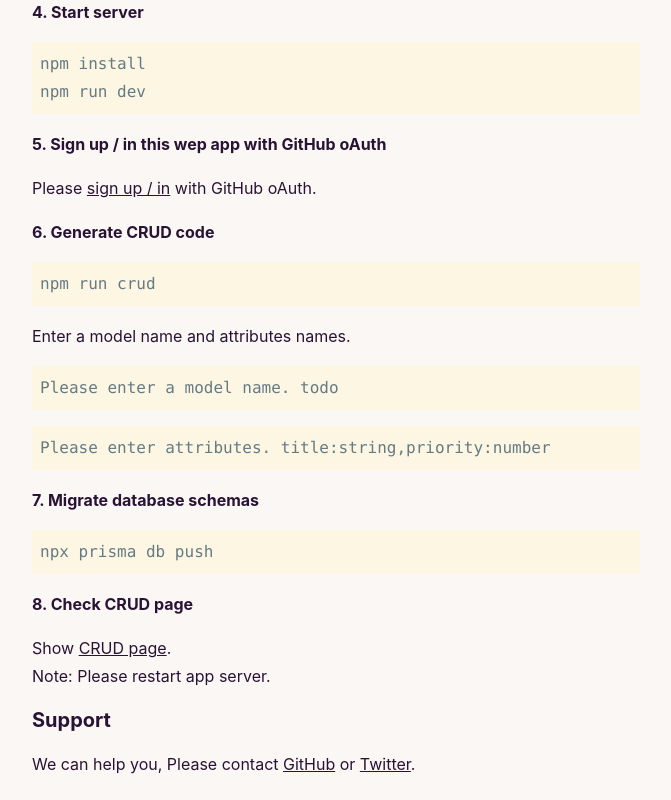
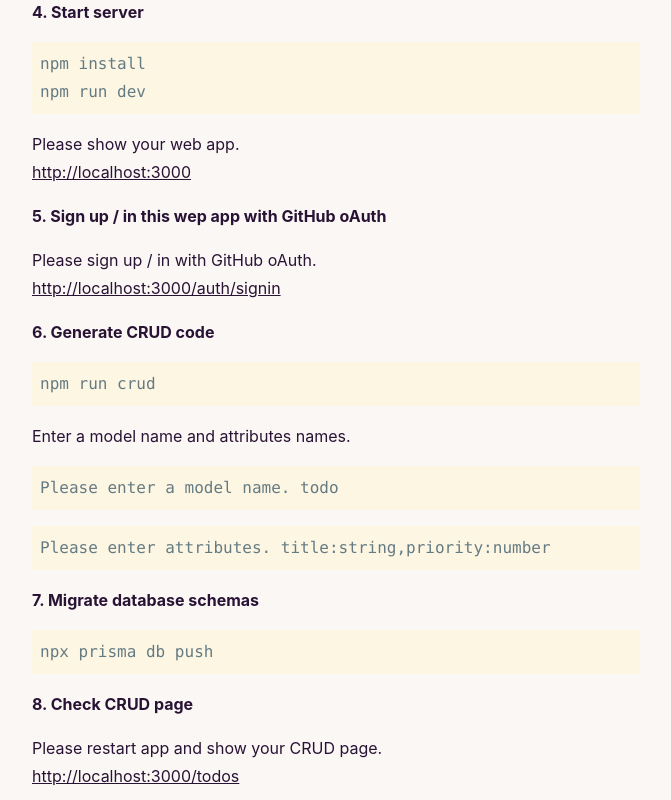
Before and after one commit to mikeda/polymo, a Next.js app: page / in a window 1280 px wide. Shown: the part 2900-3700 px from the top of the page, without its empty margins (304-975 px from the left). Built offline with nearby package versions, Linux system fonts and the light colour scheme; no server answers.

Commit message:
Change the manual

```diff
--- a/src/pages/index.tsx
+++ b/src/pages/index.tsx
@@ -259,6 +259,11 @@ const Page = (): JSX.Element => {
                       <SyntaxHighlighter style={solarizedLight} language="bash">
                         {tutorialCode4.trim()}
                       </SyntaxHighlighter>
+                      <p>
+                        Please show your web app.
+                        <br />
+                        <Link href="http://localhost:3000">http://localhost:3000</Link>
+                      </p>
                     </>
                   }
                 />
@@ -267,7 +272,9 @@ const Page = (): JSX.Element => {
                   description={
                     <>
                       <p>
-                        Please <Link href="/auth/signin">sign up / in</Link> with GitHub oAuth.
+                        Please sign up / in with GitHub oAuth.
+                        <br />
+                        <Link href="http://localhost:3000/auth/signin">http://localhost:3000/auth/signin</Link>
                       </p>
                     </>
                   }
@@ -304,9 +311,9 @@ const Page = (): JSX.Element => {
                   description={
                     <>
                       <p>
-                        Show <Link href="/todos">CRUD page</Link>.
+                        Please restart app and show your CRUD page.
                         <br />
-                        Note: Please restart app server.
+                        <Link href="http://localhost:3000/todos">http://localhost:3000/todos</Link>
                       </p>
                     </>
                   }
```
Also changed, not shown: 1 other file (tests, documents, lock files or other folders).
